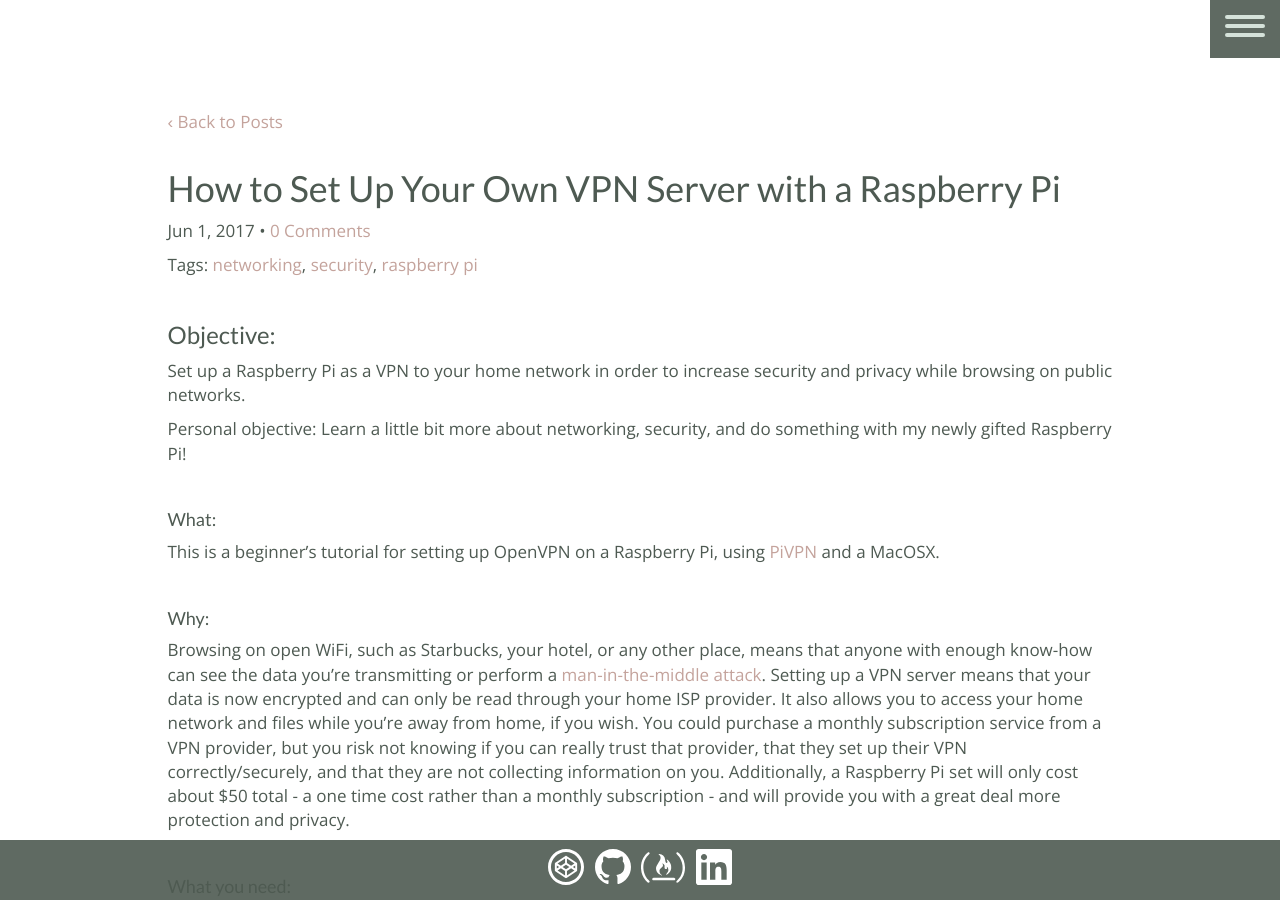
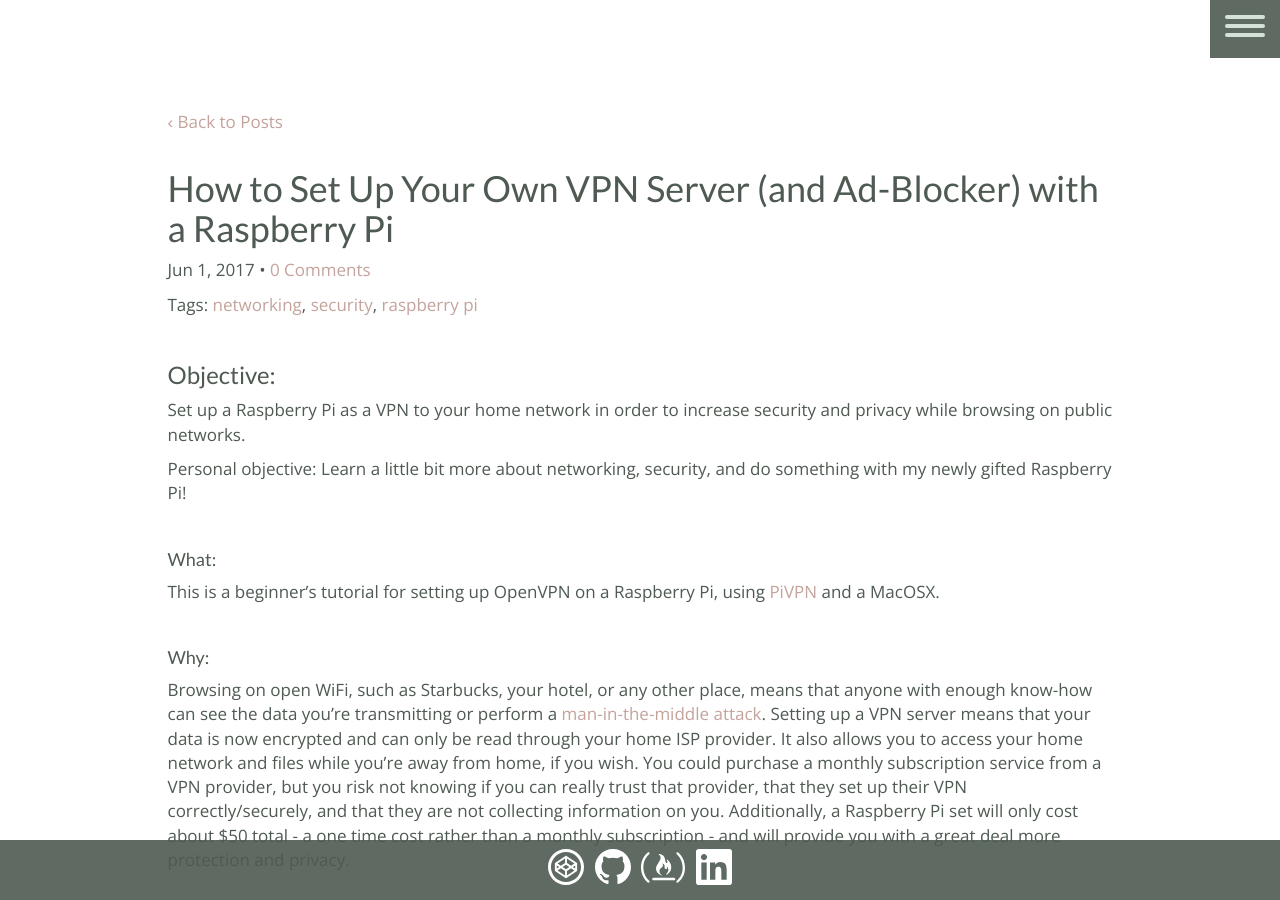
Before and after one commit to jttyeung/jttyeung.github.io, a Jekyll site: the page built from _posts/2017-06-01-raspberry-pi-vpn-setup.md, in a window 1280 px wide and 900 px high. Built offline with Jekyll 4.4.1, drawn with Linux system fonts in a browser that asks for light colours; nearby versions of some CDN libraries; comment, search, counter and statistics services are not loaded.

Commit message:
updated post title

```diff
--- a/_posts/2017-06-01-raspberry-pi-vpn-setup.md
+++ b/_posts/2017-06-01-raspberry-pi-vpn-setup.md
@@ -1,6 +1,6 @@
 ---
 layout: post
-title:  "How to Set Up Your Own VPN Server with a Raspberry Pi"
+title:  "How to Set Up Your Own VPN Server (and Ad-Blocker) with a Raspberry Pi"
 date:   2017-06-01 22:38:00
 categories: [networking, security, raspberry pi]
 comments: true
```
